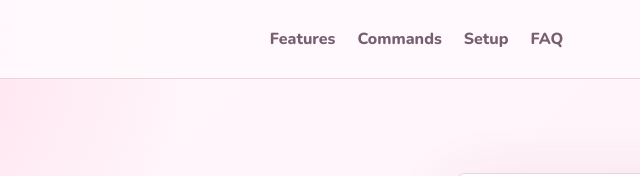
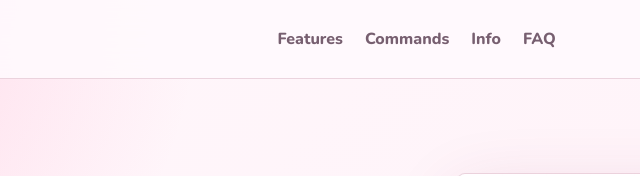
Before and after one commit to Nkgamingyt/pinkymolbot.web, a plain HTML site: page index.html in a window 1280 px wide. Shown: the top 176 px of the page, 248-888 px from the left. Drawn offline with nearby package versions, Linux system fonts and the light colour scheme.

Commit message:
Update index.html

```diff
--- a/index.html
+++ b/index.html
@@ -19,7 +19,7 @@
     <nav class="nav-links" aria-label="Main navigation">
       <a href="#features">Features</a>
       <a href="#commands">Commands</a>
-      <a href="#setup">Setup</a>
+      <a href="#setup">Info</a>
       <a href="#faq">FAQ</a>
     </nav>
     <a class="nav-button" href="https://discord.com/oauth2/authorize?client_id=1510659563341217893&permissions=8&integration_type=0&scope=bot+applications.commands">Invite</a>
```
